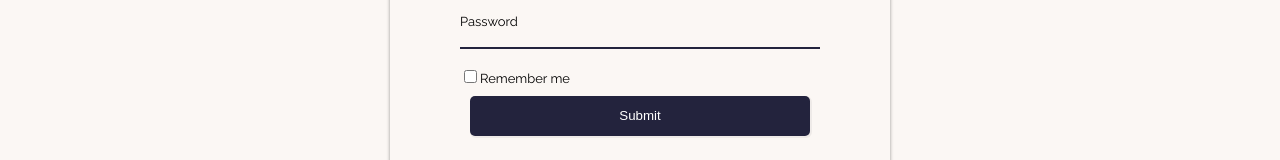
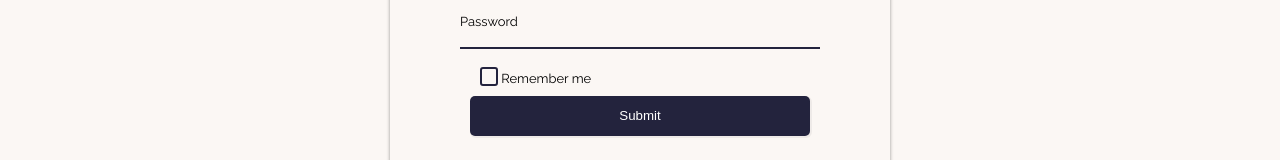
Before and after one commit to waldo237/waldoMilanesAppBackEnd, a React (Create React App) app: page /supporters in a window 1280 px wide. Shown: the part 749-909 px from the top of the page. Built offline with nearby package versions, Linux system fonts and the light colour scheme.

Commit message:
some changes to UI

```diff
--- a/src/components/Home/Home.js
+++ b/src/components/Home/Home.js
@@ -78,8 +78,8 @@ const MainCard = ({ toggle, open }) => {
         const myWorkObserver = new IntersectionObserver((entries, workObserver) => {
             entries.forEach(entry => {
                 if (entry.isIntersecting) {
+                    if (!open) toggle({ open: true })
                     wmImg.classList.add("img-out");
-                    if (!open) toggle({ open: true })
                     description.classList.add("description-in");
                 } else {
                     wmImg.classList.remove("img-out");
@@ -101,7 +101,7 @@ const MainCard = ({ toggle, open }) => {
         <div className='wm-img shadow'></div>
         <div className='img-wrapper'>
                 <div className='title-wrapper'>
-                 <h4 className='name' id='name-1'>A pragmatic  and dedicated</h4>
+                 <h4 className='name' id='name-1'>A pragmatic &amp; dedicated</h4>
                     <small className='job-title'>Full-stack developer</small>
 
                     </div>
--- a/src/components/Portfolio/Portfolio.js
+++ b/src/components/Portfolio/Portfolio.js
@@ -1,12 +1,14 @@
 import React from 'react'
 import './Portfolio.css'
 import { Link } from 'react-router-dom'
+import { faNodeJs, faJava, faVuejs, faReact } from '@fortawesome/free-brands-svg-icons'
+import { FontAwesomeIcon } from '@fortawesome/react-fontawesome'
 const Portfolio = () => {
     const projects = [
-        { url: '/node', photo: 'https://upload.wikimedia.org/wikipedia/commons/thumb/d/d9/Node.js_logo.svg/1200px-Node.js_logo.svg.png', title: 'My projects done with NodeJs', description: 'A collection of projects I have created using NodeJs. They reflect my experience working with this technology.' },
-        { url: '/java', photo: 'https://upload.wikimedia.org/wikipedia/en/thumb/3/30/Java_programming_language_logo.svg/1200px-Java_programming_language_logo.svg.png', title: 'My projects done with Java', description: 'A collection of projects I have created using Java. They reflect my experience working with this technology.' },
-        { url: '/vue', photo: 'https://miro.medium.com/max/800/1*wqYF-8Dmh7LhtLkKfERc3Q.png ', title: 'My projects done with VueJS', description: 'A collection of projects I have created using VueJS. They reflect my experience working with this technology.', },
-        { url: '/react', photo: 'https://upload.wikimedia.org/wikipedia/commons/thumb/a/a7/React-icon.svg/1200px-React-icon.svg.png', title: 'My projects done with ReactJS', description: 'A collection of projects I have created using ReactJS. They reflect my experience working with this technology.', },
+        { url: '/node', icon: faNodeJs, title: 'My projects done with NodeJs', description: 'A collection of projects I have created using NodeJs. They reflect my experience working with this technology.' },
+        { url: '/java', icon: faJava, title: 'My projects done with Java', description: 'A collection of projects I have created using Java. They reflect my experience working with this technology.' },
+        { url: '/vue',icon: faVuejs, title: 'My projects done with VueJS', description: 'A collection of projects I have created using VueJS. They reflect my experience working with this technology.', },
+        { url: '/react', icon: faReact, title: 'My projects done with ReactJS', description: 'A collection of projects I have created using ReactJS. They reflect my experience working with this technology.', },
     ]
     return (
         <>
@@ -16,11 +18,7 @@ const Portfolio = () => {
                 </header>
                 {projects.map((project) => <article key={project.url}  className='hoverable-card technology-container project-container'>
                          <Link to={project.url} className='link'>
-                                <picture >
-                                    <source media="(min-width:650px)" srcSet={project.photo} />
-                                    <source media="(min-width:465px)" srcSet={project.photo} />
-                                    <img className='technology-img' src={project.photo} alt={`${project.title}-view`} />
-                                </picture>
+                         <FontAwesomeIcon className='fa-5x primary--text  contact-icon' icon={project.icon} />
                               <h1 className='title-font primary--text technoly-title'>{project.title}</h1>
                             </Link>
                               <p> {project.description} </p>
--- a/src/components/Supporters/Supporters.css
+++ b/src/components/Supporters/Supporters.css
@@ -195,3 +195,37 @@ grid-template-rows: repeat(3, 1fr);
   }
   /* reset input */
   .form-control:required,   .form-control:invalid { box-shadow:none; }
+
+
+  input[type="checkbox"] {
+    visibility: hidden;
+  }
+  label {
+    cursor: pointer;
+  }
+  input[type="checkbox"] + label:before {
+    border: 2px solid var(--primary-color);
+    content: "\00a0";
+    display: inline-block;
+    margin: 0 .25em 0 0;
+    padding: 0;
+    vertical-align: top;
+    width: 14px;
+    border-radius: 3px;
+  }
+  input[type="checkbox"]:checked + label:before {
+    background: var(--primary-color);
+    border: 2px solid var(--secondary-color);
+    color: var(--secondary-color);
+    content: "\2713";
+    text-align: center;
+    width: 16px;
+    border-radius: 3px;
+  }
+  input[type="checkbox"]:checked + label:after {
+    font-weight: bold;
+  }
+
+  input[type="checkbox"]:focus + label::before {
+      outline: var(--secondary-color) auto 5px;
+  }
--- a/src/components/Supporters/Supporters.js
+++ b/src/components/Supporters/Supporters.js
@@ -42,8 +42,8 @@ const Supporters = () => {
 
                                     <div className="form-group">
                                         <div className="custom-control custom-checkbox">
-                                            <input type="checkbox" className="custom-control-input" id="customCheck1" />
-                                            <label className="custom-control-label" htmlFor="customCheck1">Remember me</label>
+                                            <input type="checkbox" className="custom-control-input" id="customCheck" />
+                                            <label className="custom-control-label" htmlFor="customCheck">Remember me</label>
                                         </div>
                                     </div>
 
--- a/src/index.css
+++ b/src/index.css
@@ -6,6 +6,7 @@
 :root {
   --primary-color: rgb(35, 35, 61);
   --secondary-color: rgb(251, 211, 3);
+  --light: #FBF7F4;
 }
 
 body {
@@ -31,7 +32,7 @@ body {
 }
 
 .light{
-  background-color: #FBF7F4;
+  background-color: var(--light)
 
 }
 
```
